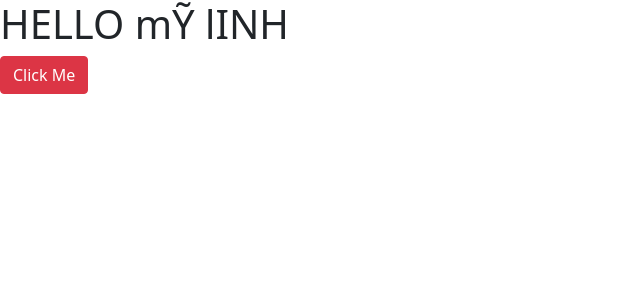
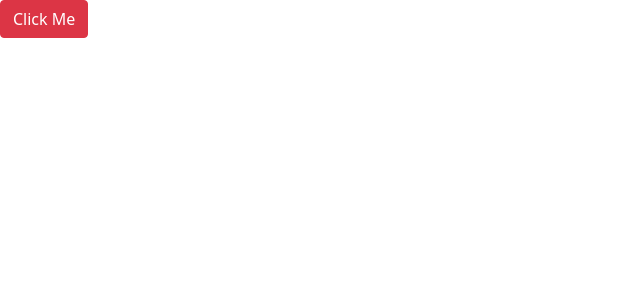
Before and after one commit to Duong1603/react-project-laravel, a React (Create React App) app: page / in a window 1280 px wide. Shown: the top 300 px of the page, without its empty margins (0-640 px from the left). Built offline with nearby package versions, Linux system fonts and the light colour scheme.

Commit message:
create form blog

```diff
--- a/src/FormCreateEdit/Create.js
+++ b/src/FormCreateEdit/Create.js
@@ -22,7 +22,6 @@ const Create = () => {
     return (
 
         <div>
-            <h1>HELLO mỸ lINH</h1>
             <Button
                 color="danger"
                 onClick={handleCloseShow}
```
